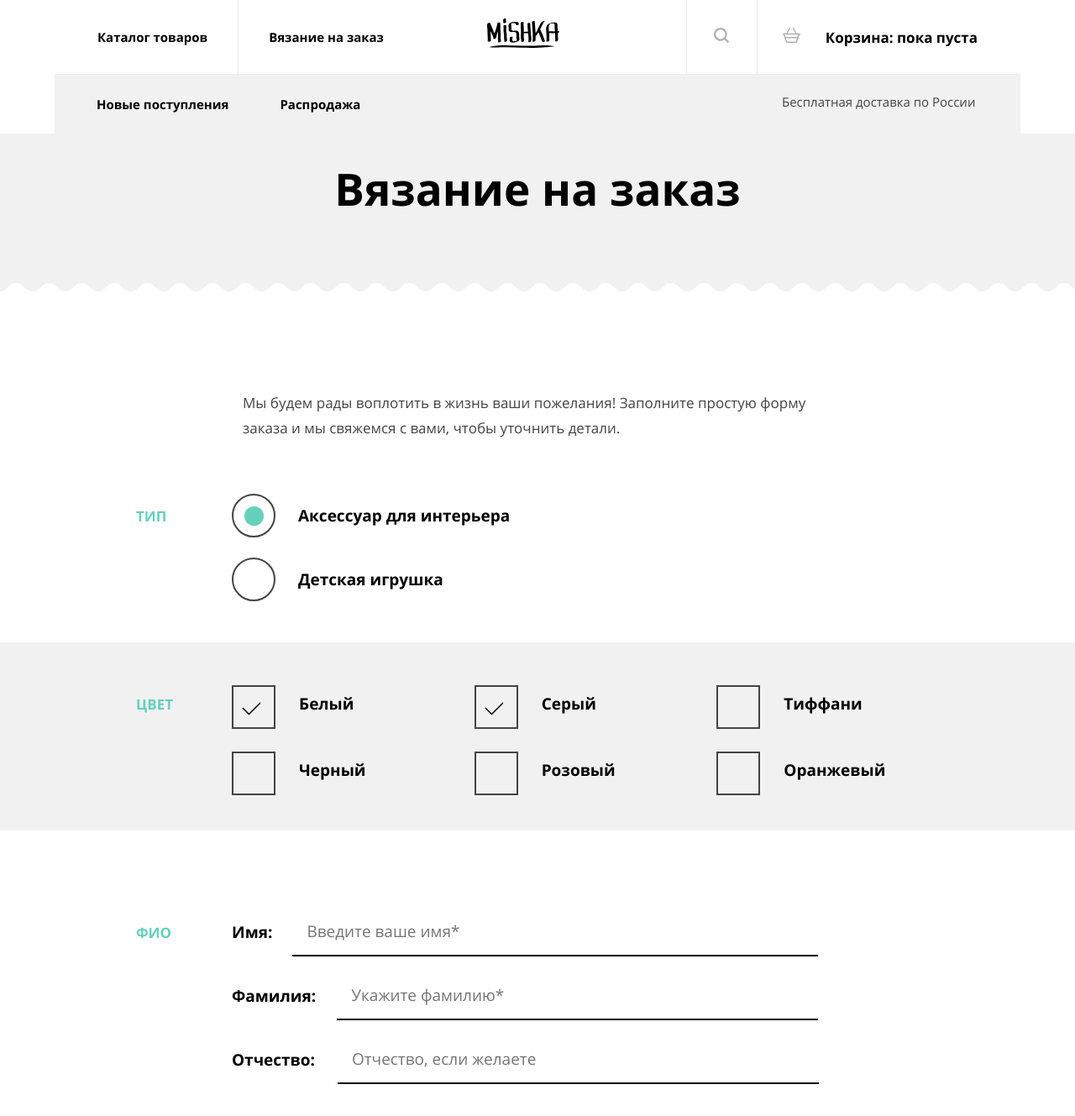
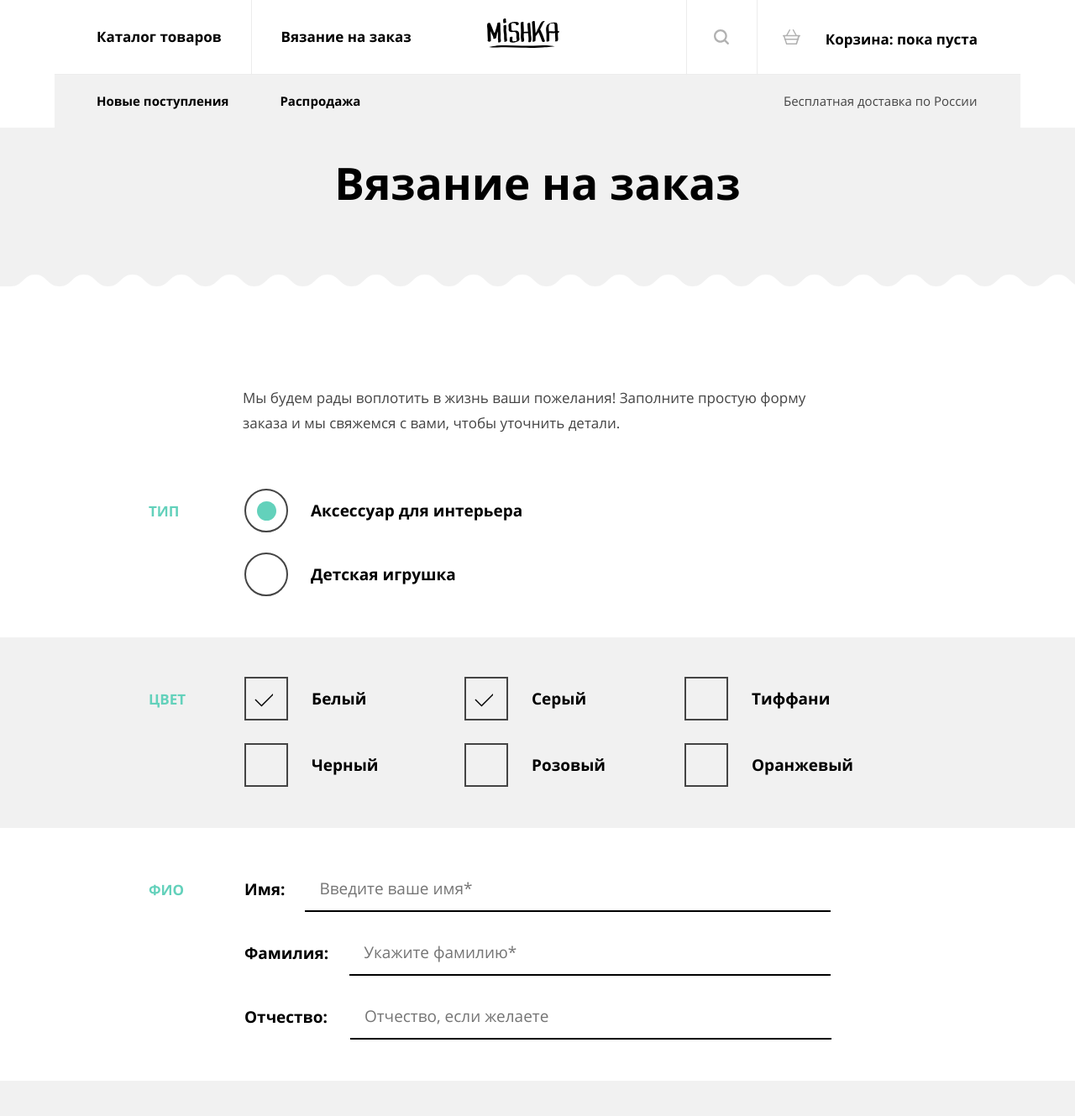
Before and after one commit to htmlacademy-adaptive/2093773-mishka-26, a website: page source/form.html in a window 1280 px wide. Shown: the top 1329 px of the page at 84% size. Drawn offline with nearby package versions, Linux system fonts and the light colour scheme; files that its build step writes are made by us from their sources.

Commit message:
PP для формы десктоп

```diff
--- a/source/sass/blocks/footer.scss
+++ b/source/sass/blocks/footer.scss
@@ -96,6 +96,10 @@
   @media (min-width: $tablet-width) {
     margin-top: -10px;
   }
+
+  @media (min-width: $desktop-width) {
+    margin-right: 30px;
+  }
 }
 
 .footer__copyright-link {
--- a/source/sass/blocks/form-header.scss
+++ b/source/sass/blocks/form-header.scss
@@ -19,7 +19,18 @@
   }
 
   @media (min-width: $desktop-width) {
-    padding-bottom: 94px;
+    padding-bottom: 95px;
+
+    &::before {
+      position: absolute;
+      content: "";
+      background-image: url("../img/pattern/pattern-desktop.svg");
+      background-repeat: repeat-x;
+      bottom: -20px;
+      left: 13px;
+      width: 100%;
+      height: 34px;
+    }
   }
 }
 
--- a/source/sass/blocks/form.scss
+++ b/source/sass/blocks/form.scss
@@ -57,6 +57,10 @@
       padding-top: 31px;
       padding-bottom: 0;
     }
+
+    @media (min-width: $desktop-width) {
+      padding-bottom: 17px;
+    }
   }
 
   &--initials {
@@ -68,7 +72,7 @@
     }
 
     @media (min-width: $desktop-width) {
-      padding-top: 68px;
+      padding-top: 22px;
     }
   }
 
@@ -78,6 +82,10 @@
     @media (min-width: $tablet-width) {
       padding-top: 42px;
       padding-bottom: 12px;
+    }
+
+    @media (min-width: $desktop-width) {
+      padding-top: 45px;
     }
   }
 
@@ -97,7 +105,7 @@
     }
 
     @media (min-width: $desktop-width) {
-      padding-bottom: 69px;
+      padding-bottom: 40px;
     }
   }
 }
@@ -119,6 +127,10 @@
 
   @media (min-width: $tablet-width) {
     max-width: 100px;
+  }
+
+  @media (min-width: $desktop-width) {
+    margin-left: 15px;
   }
 
   &--type,
@@ -163,6 +175,10 @@
 
   &--type {
     padding: 36px 0 43px 0;
+
+    @media (min-width: $desktop-width) {
+      padding-left: 15px;
+    }
   }
 
   &--color {
@@ -177,12 +193,20 @@
     }
 
     @media (min-width: $desktop-width) {
-      grid-template-columns: repeat(3, 1fr);
+      padding-top: 28px;
+      padding-bottom: 0;
+      padding-left: 15px;
+      grid-template-columns: repeat(3, 230px);
+      gap: 0 32px;
     }
   }
 
   &--initials {
     padding: 24px 0 35px 0;
+
+    @media (min-width: $desktop-width) {
+      padding-left: 15px;
+    }
   }
 }
 
@@ -219,6 +243,10 @@
   &--surname,
   &--patronymic {
     margin-bottom: 18px;
+
+    @media (min-width: $desktop-width) {
+      margin-bottom: 22px;
+    }
   }
 
   &:last-child {
@@ -265,6 +293,10 @@
       width: 52px;
       height: 52px;
       top: -8px;
+    }
+
+    @media (min-width: $desktop-width) {
+      top: -12px;
     }
   }
 }
@@ -381,6 +413,10 @@
     padding: 15px 17px;
     font-size: 19px;
   }
+
+  @media (min-width: $desktop-width) {
+    padding: 13px 17px;
+  }
 }
 
 .form__tel {
@@ -388,6 +424,10 @@
 
   @media (min-width: $tablet-width) {
     padding: 16px 16px;
+  }
+
+  @media (min-width: $desktop-width) {
+    padding-left: 15px;
   }
 }
 
@@ -416,6 +456,11 @@
     margin-bottom: 0;
     max-width: 700px;
   }
+
+  @media (min-width: $desktop-width) {
+    padding-left: 15px;
+    max-width: 715px;
+  }
 }
 
 .form__icons {
@@ -430,12 +475,20 @@
     right: 26px;
   }
 
+  @media (min-width: $desktop-width) {
+    right: 10px;
+  }
+
   &--letter {
     top: 20px;
     right: 4px;
 
     @media (min-width: $tablet-width) {
       right: 21px;
+    }
+
+    @media (min-width: $desktop-width) {
+      right: 6px;
     }
   }
 }
@@ -466,6 +519,10 @@
     margin-bottom: 0;
     font-size: 19px;
     max-width: 700px;
+  }
+
+  @media (min-width: $desktop-width) {
+    margin-left: 15px;
   }
 }
 
@@ -506,7 +563,7 @@
   }
 
   @media (min-width: $desktop-width) {
-    margin-left: 128px;
-    margin-right: 140px;
+    margin-left: 135px;
+    margin-right: 168px;
   }
 }
--- a/source/sass/blocks/header.scss
+++ b/source/sass/blocks/header.scss
@@ -108,7 +108,7 @@
     display: flex;
     position: static;
     justify-content: space-between;
-    padding: 20px 0;
+    padding: 17px 0;
   }
 }
 
@@ -161,5 +161,6 @@
 
   @media (min-width: $desktop-width) {
     margin: 0;
+    padding: 3px 0 0 2px;
   }
 }
--- a/source/sass/blocks/menu.scss
+++ b/source/sass/blocks/menu.scss
@@ -194,7 +194,8 @@
     }
 
     @media (min-width: $desktop-width) {
-      padding: 32px 35px;
+      padding: 32px 34px;
+      font-size: 17px;
     }
   }
 
@@ -204,6 +205,11 @@
       padding-left: 31px;
       border-left: 1px solid $color-whisper;
       background-color: $color-default-white;
+    }
+
+    @media (min-width: $desktop-width) {
+      padding-top: 35px;
+      padding-bottom: 0;
     }
   }
 
```
Also changed, not shown: source/img/pattern/pattern-desktop.svg (added).
